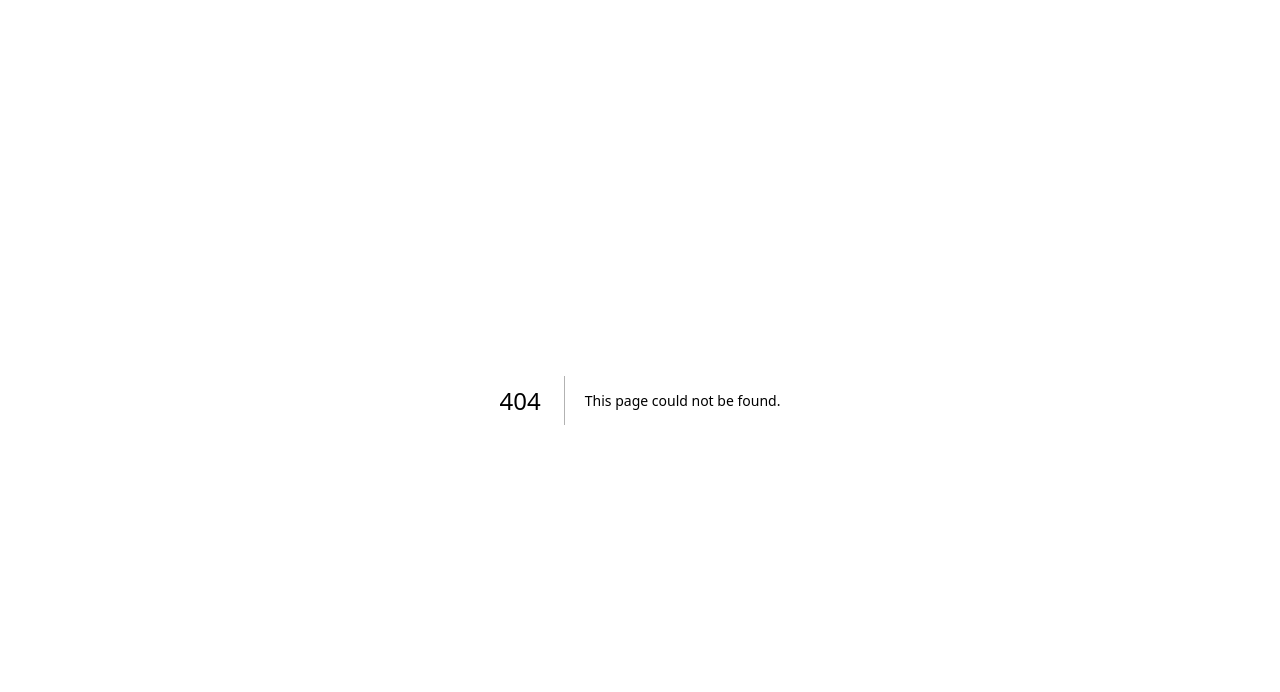
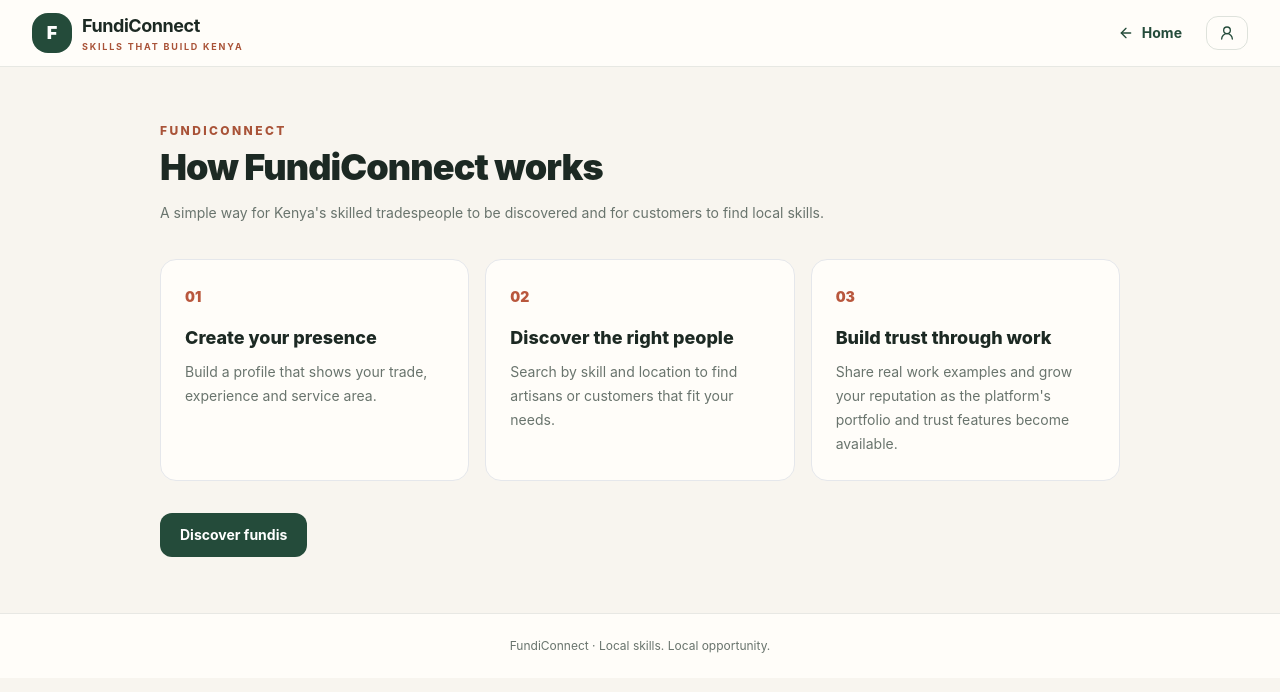
Before and after one commit to ederstoneCorp/kenyanYouthJobs, a Next.js app in the folder frontend/: page /how-it-works in a window 1280 px wide. Before the commit this address had no page. Shown: the top 692 px of the page. Built offline with nearby package versions, Linux system fonts and the light colour scheme.

Commit message:
Add independent How it works page

```diff
--- /dev/null
+++ b/frontend/app/how-it-works/page.tsx
@@ -0,0 +1,35 @@
+"use client";
+
+import Link from "next/link";
+import { House, Compass, BriefcaseBusiness, MessageCircle, ArrowLeft, UserRound } from "lucide-react";
+
+export default function Page() {
+  const active = "";
+  return <main className="min-h-screen bg-[#f8f5ef] pb-24 text-[#1c2923] md:pb-0">
+    <header className="sticky top-0 z-30 border-b border-[#1c2923]/10 bg-[#fffdf9]/95 backdrop-blur">
+      <div className="mx-auto flex max-w-7xl items-center gap-3 px-4 py-3 sm:px-6 lg:px-8">
+        <Link href="/" aria-label="FundiConnect home" className="flex shrink-0 items-center gap-2.5">
+          <span className="grid h-10 w-10 place-items-center rounded-2xl bg-[#244b3a] text-lg font-black text-white">F</span>
+          <span><b className="block text-base tracking-tight sm:text-lg">FundiConnect</b><span className="block text-[9px] font-bold uppercase tracking-[.2em] text-[#a95338]">Skills that build Kenya</span></span>
+        </Link>
+        <Link href="/" className="ml-auto inline-flex items-center gap-2 rounded-xl px-3 py-2 text-sm font-bold text-[#244b3a] hover:bg-[#244b3a]/5"><ArrowLeft size={16}/> Home</Link>
+        <Link href="/profile" className="rounded-xl border border-[#244b3a]/15 px-3 py-2 text-sm font-bold text-[#244b3a] hover:bg-[#244b3a]/5"><UserRound size={16}/></Link>
+      </div>
+    </header>
+    <section className="mx-auto max-w-5xl px-4 py-10 sm:px-6 sm:py-14 lg:px-8">
+      <p className="text-xs font-extrabold uppercase tracking-[.2em] text-[#a95338]">FundiConnect</p>
+      <h1 className="mt-2 text-3xl font-black tracking-tight sm:text-4xl">How FundiConnect works</h1>
+      <p className="mt-3 max-w-2xl text-sm leading-7 text-[#69746d]">A simple way for Kenya's skilled tradespeople to be discovered and for customers to find local skills.</p>
+      <div className="mt-8 grid gap-4 md:grid-cols-3">{[
+  {n:"01",title:"Create your presence",body:"Build a profile that shows your trade, experience and service area."},
+  {n:"02",title:"Discover the right people",body:"Search by skill and location to find artisans or customers that fit your needs."},
+  {n:"03",title:"Build trust through work",body:"Share real work examples and grow your reputation as the platform's portfolio and trust features become available."}
+].map(item=><article key={item.n} className="rounded-2xl border border-[#1d3027]/8 bg-[#fffdf9] p-6"><span className="text-sm font-black text-[#b9573d]">{item.n}</span><h2 className="mt-4 text-lg font-extrabold">{item.title}</h2><p className="mt-2 text-sm leading-6 text-[#69746d]">{item.body}</p></article>)}</div>
+<div className="mt-8"><Link href="/discover" className="inline-flex rounded-xl bg-[#244b3a] px-5 py-3 text-sm font-bold text-white">Discover fundis</Link></div>
+    </section>
+    <footer className="border-t border-[#1d3027]/10 bg-[#fffdf9] px-5 py-6 text-center text-xs text-[#69746d]">FundiConnect · Local skills. Local opportunity.</footer>
+    <nav aria-label="Mobile navigation" className="fixed inset-x-0 bottom-0 z-40 grid grid-cols-4 border-t border-[#1d3027]/10 bg-[#fffdf9]/95 px-2 pb-[max(.5rem,env(safe-area-inset-bottom))] pt-2 shadow-[0_-8px_24px_rgba(28,41,35,.08)] backdrop-blur md:hidden">
+      {[{label:"Home",href:"/",icon:House},{label:"Discover",href:"/discover",icon:Compass},{label:"My Works",href:"/works",icon:BriefcaseBusiness},{label:"Inbox",href:"/inbox",icon:MessageCircle}].map(item=><Link key={item.label} href={item.href} className={`flex min-h-12 flex-col items-center justify-center gap-1 rounded-xl text-[10px] font-bold ${item.label === active ? "text-[#a95338]" : "text-[#68736c]"}`}><item.icon size={19}/>{item.label}</Link>)}
+    </nav>
+  </main>;
+}
```
